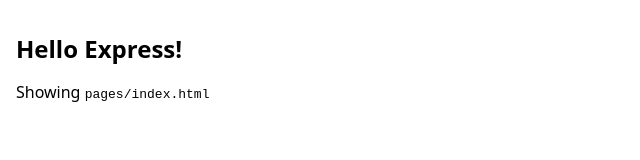
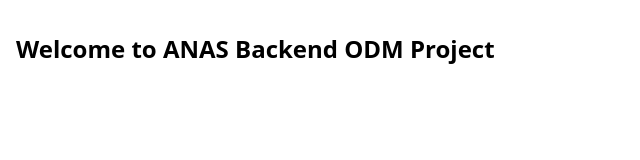
Before and after one commit to ANAS-ALGO-TECH/backend-ODM, a website: page pages/index.html in a window 1280 px wide. Shown: the whole page, without its empty margins (0-640 px from the left). Drawn offline with Linux system fonts and the light colour scheme; files that its build step writes are made by us from their sources.

```diff
--- a/pages/index.html
+++ b/pages/index.html
@@ -1,13 +1,12 @@
 <!DOCTYPE html>
 <html lang="en">
   <head>
-    <title>Hello Express!</title>
+    <title>BACKEND ODM</title>
     <meta charset="UTF-8" />
     <meta name="viewport" content="width=device-width" />
     <link rel="stylesheet" href="./style.css" />
   </head>
   <body>
-    <h1>Hello Express!</h1>
-    <p>Showing <code>pages/index.html</code></p>
+    <h1>Welcome to  ANAS Backend ODM Project</h1>
   </body>
 </html>
```
Also changed, not shown: README.md, 1 other file.
